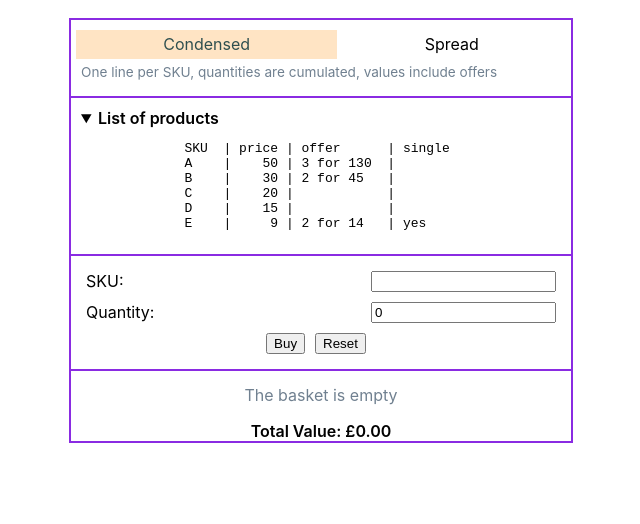
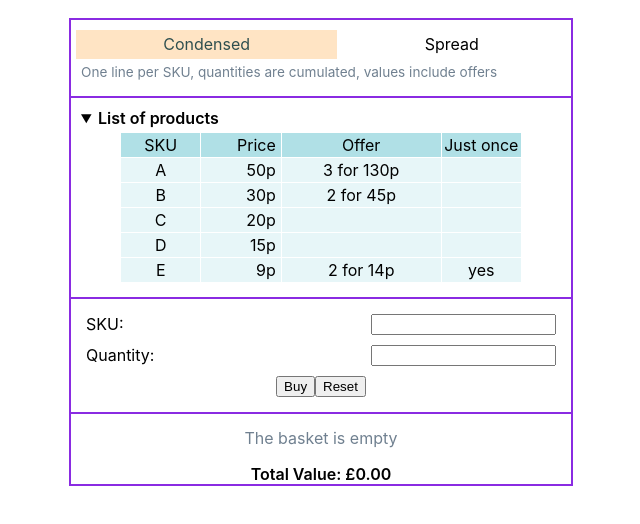
Before and after one commit to bar-alex/cdl-task-react-basket, a React (Create React App) app: page / in a window 1280 px wide. Both pictures are taken after a click on the heading "List of products". Shown: the top 524 px of the page, without its empty margins (319-959 px from the left). Built offline with nearby package versions, Linux system fonts and the light colour scheme.

Commit message:
ProductList displays info in a grid, tweaked InputForm, refined App.css

```diff
--- a/src/App.css
+++ b/src/App.css
@@ -1,5 +1,4 @@
 /* @import url("reset.css"); */
-
 
 
 :root {
@@ -8,6 +7,11 @@
   /* --selected-color: darkgreen; */
   --selected-color: darkslategrey;
   --dimmed-color: slategrey;
+  --table-header-color: powderblue;
+  /* --table-row-color: whitesmoke; */
+  --table-row-color: rgba(176, 224, 230, 0.3) ;
+
+  /* color:rgba(176, 224, 230, 0.7) ; */
 }
 
 
@@ -52,11 +56,32 @@
 #product-list{
   outline: 2px solid var(--outline-color);
   padding: 10px 5px;
+  /* font-size: .9rem; */
+  /* line-height: 2; */
 }
 #product-list summary{
   text-align: left;
   padding-left: 5px;
   margin-bottom: 2px;
+}
+#product-list .table {
+    display: grid;
+    grid-template-columns: 1fr 1fr 2fr 1fr;
+    gap: 1px;
+    width: 400px;
+    margin: 5px auto;
+}
+#product-list .table > span {
+  /* margin: 2px; */
+  padding: 2px;
+  background-color: var(--table-row-color);
+}
+#product-list .table > span:nth-child(-n+4) {
+  background-color: var(--table-header-color);
+}
+#product-list .table > span:nth-child(4n+2) {
+  padding-right: 5px;
+  text-align: right;
 }
 
 
@@ -76,14 +101,24 @@
   display: flex;
   justify-content: space-between;
 }
-
 #input-form div:has(button) {
-  display: flex;
   justify-content:center;
 }
-#input-form div > button {
+#input-form div + button {
   margin-right: 10px;
 }
+
+
+.subtitle {
+  font-weight: 600;
+}
+.warning-message {
+  color: salmon;
+}
+.empty-content-text {
+  color: slategrey;
+}
+
 
 
 
@@ -114,18 +149,7 @@
 } */
 
 
-.subtitle {
-  font-weight: 600;
-}
 
-
-.empty-content-text {
-  color: slategrey;
-}
-
-.warning-message {
-  color: salmon;
-}
 
 .savings-offer {
   font-size: 0.8rem;
--- a/src/components/InputForm.js
+++ b/src/components/InputForm.js
@@ -15,11 +15,11 @@ const InputForm = ({ validateProductSKU, addToBasket }) => {
 	const handleSubmit = (e) => {
 		e.preventDefault();
 
-		let skuIsValid = validateProductSKU(sku) && qty > 0;
+		let skuIsValid = validateProductSKU(sku) && +qty > 0;
 		setInvalidSKU(!skuIsValid);
 
 		if (skuIsValid) {
-			addToBasket({ sku, qty });
+			addToBasket({ sku, qty:+qty });
 			resetFields();
 		} else {
 			inputSkuRef.current?.focus()
@@ -43,8 +43,6 @@ const InputForm = ({ validateProductSKU, addToBasket }) => {
 					name="sku"
 					required
 					autoComplete="off"
-					// style={{ textTransform: "uppercase" }}
-					// style={ () => "text-transform: uppercase" }
 					value={sku}
 					onChange={(e) => setSku(e.target.value.toString().toUpperCase())}
 				/>
@@ -53,13 +51,12 @@ const InputForm = ({ validateProductSKU, addToBasket }) => {
 			<div>
 				<label htmlFor="qty">Quantity: </label>
 				<input
-					type="number"
-					min="1"
+					type="text"
 					id="qty"
 					name="qty"
 					required
-					value={qty}
-					onChange={(e) => setQty(+e.target.value)}
+					value={qty||""}
+					onChange={(e) => setQty(e.target.value)}
 				/>
 			</div>
 
--- a/src/components/ProductList.js
+++ b/src/components/ProductList.js
@@ -2,26 +2,33 @@
 import { retrieveProducts } from "./functions";
 
 const ProductList = () => {
-
 	const products = retrieveProducts();
 	// console.log("ProductList: products.length = ", products.length);
 
 	return (
 		<details id="product-list">
 			<summary className="subtitle">List of products</summary>
-			<pre>
-				<div>{"SKU  | price | offer      | single "}</div>
+
+			<div className="table">
+				<span>SKU</span>
+				<span>Price</span>
+				<span>Offer</span>
+				<span>Just once</span>
 
 				{products.map((el, index) => {
 					return (
-						<div key={index}>
-							{" "}
-							{el.sku.padEnd(4)} | {el.price.toString().padStart(5)} |{" "}
-							{el.offer.padEnd(10)} | { el.singleOffer ? "yes".padEnd(8) : " ".padEnd(8)}
-						</div>
+						<>
+							<span>{el.sku}</span>
+							<span>{el.price}p</span>
+							<span>
+								{el.offer}
+								{el.offer ? "p" : ""}
+							</span>
+							<span>{el.singleOffer ? "yes" : ""}</span>
+						</>
 					);
 				})}
-			</pre>
+			</div>
 		</details>
 	);
 };
```
